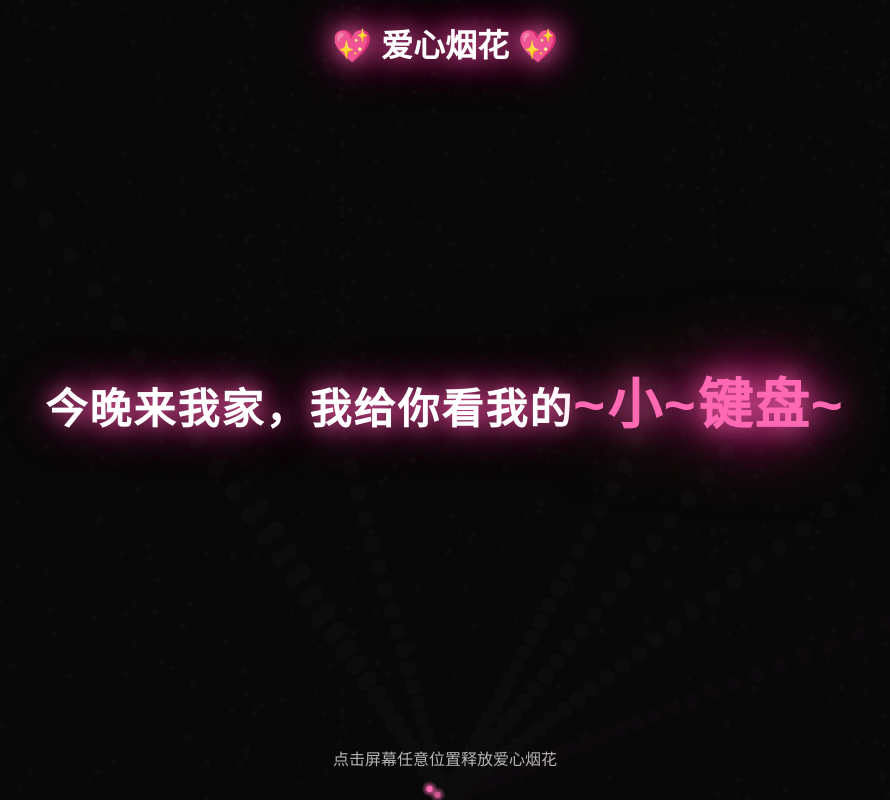
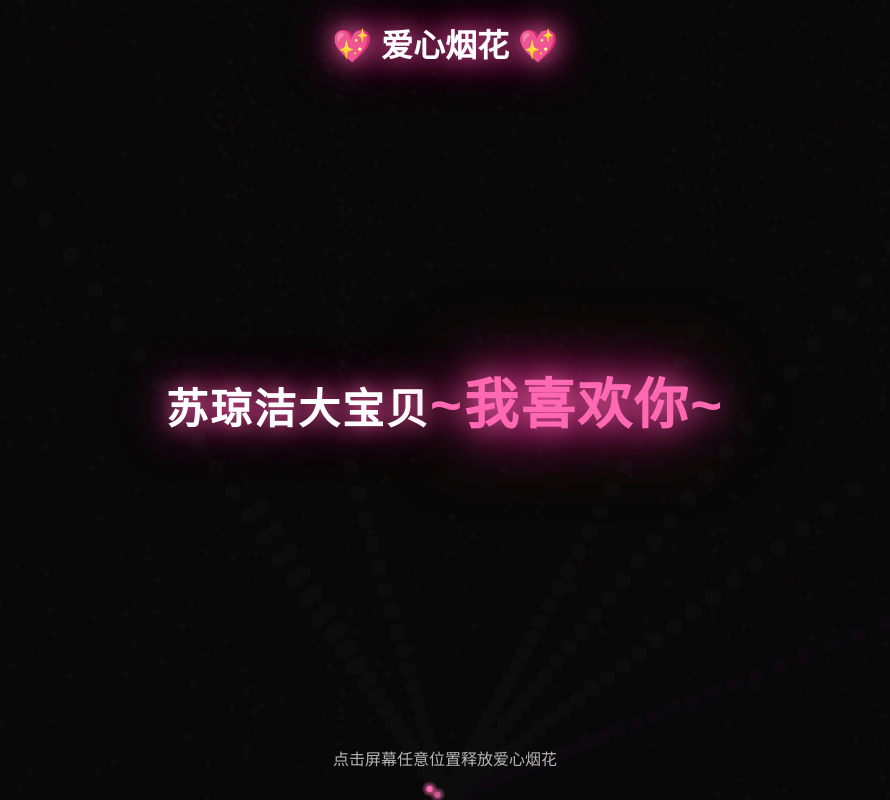
Before and after one commit to gugr441-eng/gugr441.github.io, a plain HTML site: page index.html in a window 1280 px wide. Shown: the whole page, without its empty margins (195-1085 px from the left). Drawn offline with Linux system fonts and the light colour scheme.

Commit message:
Update index.html

```diff
--- a/index.html
+++ b/index.html
@@ -145,7 +145,7 @@
     <h1 class="title">💖 爱心烟花 💖</h1>
     <canvas id="canvas"></canvas>
     <div class="main-text">
-        今晚来我家，我给你看我的<span class="highlight">~小~键盘~</span>
+        苏琼洁大宝贝<span class="highlight">~我喜欢你~</span>
     </div>
     <div class="hint">点击屏幕任意位置释放爱心烟花</div>
 
```
